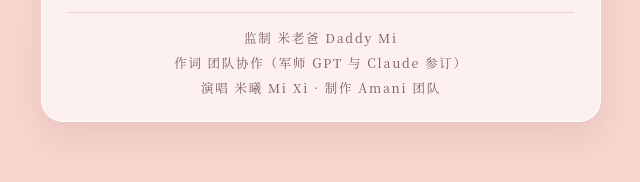
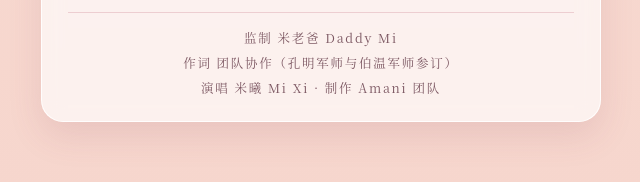
Before and after one commit to king818/for-mother, a plain HTML site: page 5653c83ec6495213/index.html in a window 1280 px wide. Shown: the part 3930-4112 px from the top of the page, 319-959 px from the left. Drawn offline with Linux system fonts and the light colour scheme.

Commit message:
Team naming (boss order 2026-11-10): credits use member names, not product names — GPT->孔明军师, Claude->伯温军师/Bowen

```diff
--- a/5653c83ec6495213/index.html
+++ b/5653c83ec6495213/index.html
@@ -217,7 +217,7 @@
     <p>这首歌，是为一位病中的妈妈写的。故事是真的：她用一生的饭菜爱着家人——一年三百六十五天，从清晨的灶台到每晚丰盛的晚餐，从不间断；那碗亲手擂的擂茶，花生芝麻慢慢擂出香；满桌人吃完，她才最后坐下来吃。</p>
     <p>如今她病了。她的故事被一遍一遍讲起，直到讲的人先红了眼眶——<b>先有这个故事，才有这首歌。</b></p>
     <p>这一夜，团队没有睡：歌词前后改了<b>八稿</b>，录了<b>三个版本</b>。您现在听到的，是第三个版本——它的骨头是好的，故事都进去了，所以先留下来，做成这张试听页。我们还在继续打磨，直到它成为最终的那一首。</p>
-    <div class="credits">监制 米老爸 Daddy Mi<br>作词 团队协作（军师 GPT 与 Claude 参订）<br>演唱 米曦 Mi Xi · 制作 Amani 团队</div>
+    <div class="credits">监制 米老爸 Daddy Mi<br>作词 团队协作（孔明军师与伯温军师参订）<br>演唱 米曦 Mi Xi · 制作 Amani 团队</div>
   </section>
 </div>
 
```
